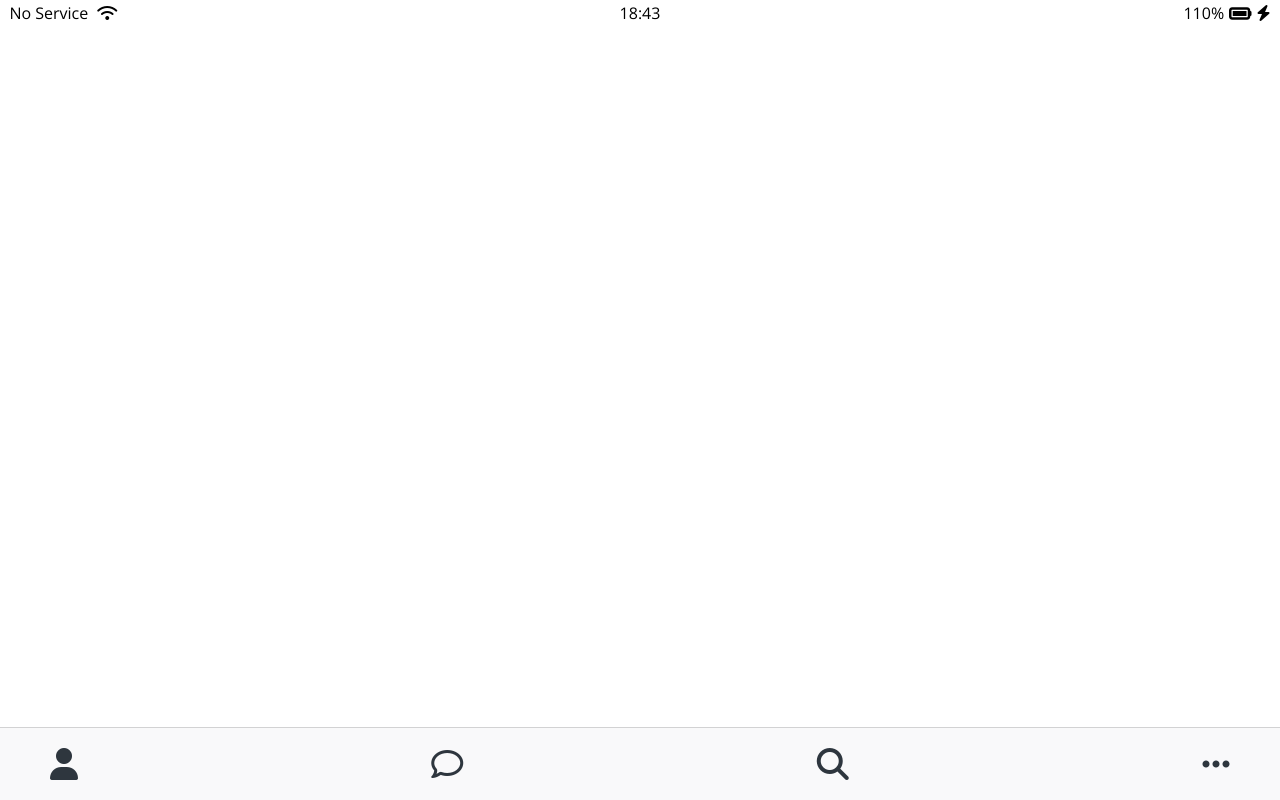
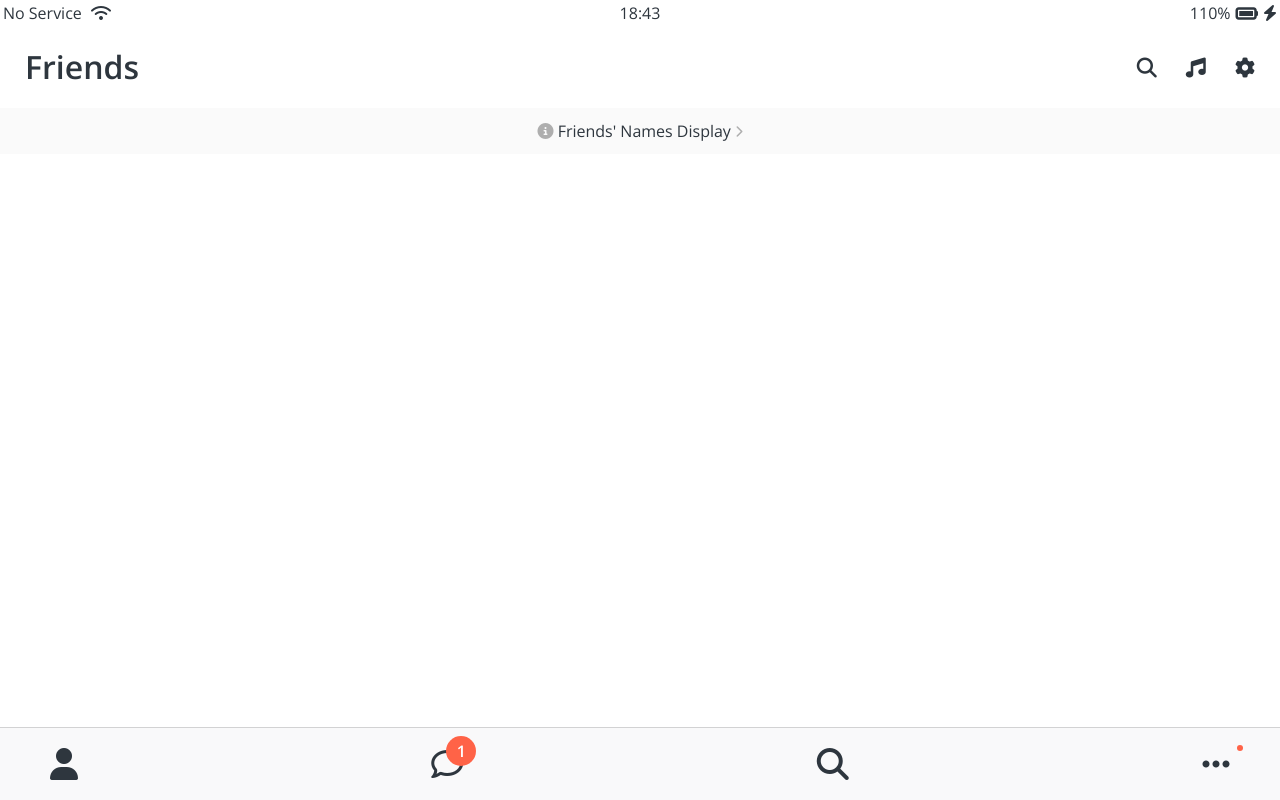
Before and after one commit to hyungkiShin/kokoa-clone, a plain HTML site: page practice/#6_kokoaclone/friends.html in a window 1280 px wide. Drawn offline with nearby package versions, Linux system fonts and the light colour scheme.

Commit message:
[feat] friend screen add

```diff
--- a/practice/#6_kokoaclone/css/components/nav-bar.css
+++ b/practice/#6_kokoaclone/css/components/nav-bar.css
@@ -14,5 +14,31 @@
 }
 
 .nav__link {
+  position: relative;
   color: #2e363e;
 }
+
+.nav__notification {
+  background-color: tomato;
+  width: 30px;
+  height: 30px;
+  border-radius: 15px;
+  display: flex;
+  justify-content: center;
+  align-items: center;
+  color: white;
+  font-weight: 600;
+  position: absolute;
+  left: 15px;
+  bottom: 15px;
+}
+
+.nav__dot {
+  background-color: tomato;
+  width: 6px;
+  height: 6px;
+  border-radius: 3px;
+  position: absolute;
+  left: 35px;
+  bottom: 30px;
+}
--- /dev/null
+++ b/practice/#6_kokoaclone/css/components/screen-header.css
@@ -0,0 +1,15 @@
+.screen-header {
+  display: flex;
+  justify-content: space-between;
+  align-items: center;
+  padding: 25px;
+}
+
+.screen-header__title {
+  font-size: 32px;
+  font-weight: 600;
+}
+
+.screen-header__icons span {
+  margin-left: 25px;
+}
--- a/practice/#6_kokoaclone/css/components/status-bar.css
+++ b/practice/#6_kokoaclone/css/components/status-bar.css
@@ -1,18 +1,26 @@
 .status-bar {
   display: flex;
-  justify-content: center;
+  position: sticky;
+  top: 0;
+  justify-content: space-between;
   padding: 5px 3px;
+  box-sizing: border-box;
+  width: 100%;
 }
+
 .status-bar__column {
   width: 33%;
 }
+
 .status-bar__column:first-child span {
   margin-right: 5px;
 }
+
 .status-bar__column:nth-child(2) {
   display: flex;
   justify-content: center;
 }
+
 .status-bar__column:last-child {
   display: flex;
   justify-content: flex-end;
--- /dev/null
+++ b/practice/#6_kokoaclone/css/screens/friends.css
@@ -0,0 +1,11 @@
+.friends-display-link {
+  text-align: center;
+  display: block;
+  background-color: #fafafa;
+  padding: 15px 0px;
+  font-size: 16px;
+}
+
+.friends-display-link i {
+  color: rgba(0, 0, 0, 0.3);
+}
--- a/practice/#6_kokoaclone/css/styles.css
+++ b/practice/#6_kokoaclone/css/styles.css
@@ -5,10 +5,12 @@
 /* Components */
 @import "components/status-bar.css";
 @import "components/nav-bar.css";
-
+@import "components/screen-header.css";
 /* Screens */
 @import "screens/login.css";
+@import "screens/friends.css";
 
 body {
+  color: #2e363e;
   font-family: "Open Sans", sans-serif;
 }
--- a/practice/#6_kokoaclone/friends.html
+++ b/practice/#6_kokoaclone/friends.html
@@ -22,6 +22,20 @@
       </div>
     </div>
 
+    <header class="screen-header">
+      <h1 class="screen-header__title">Friends</h1>
+      <div class="screen-header__icons">
+        <span><i class="fas fa-search fa-lg"></i></span>
+        <span><i class="fas fa-music fa-lg"></i></span>
+        <span><i class="fas fa-cog fa-lg"></i></span>
+      </div>
+    </header>
+
+    <a class="friends-display-link">
+      <i class="fas fa-info-circle"></i> Friends' Names Display
+      <i class="fas fa-chevron-right fa-xs"></i>
+    </a>
+
     <nav class="nav">
       <ul class="nav__list">
         <li class="nav__btn">
@@ -29,15 +43,22 @@
             ><i class="fas fa-user fa-2x"></i
           ></a>
         </li>
+
         <li class="nav__btn">
-          <a class="nav__link" href="#"><i class="far fa-comment fa-2x"></i></a>
+          <a class="nav__link" href="#">
+            <span class="nav__notification">1</span>
+            <i class="far fa-comment fa-2x"></i>
+          </a>
         </li>
+
         <li class="nav__btn">
           <a class="nav__link" href="#"><i class="fas fa-search fa-2x"></i></a>
         </li>
+
         <li class="nav__btn">
-          <a class="nav__link" href="#"
-            ><i class="fas fa-ellipsis-h fa-2x"></i
+          <a class="nav__link" href="#">
+            <span class="nav__dot"></span>
+            <i class="fas fa-ellipsis-h fa-2x"></i
           ></a>
         </li>
       </ul>
```
Also changed, not shown: 1 other file.
